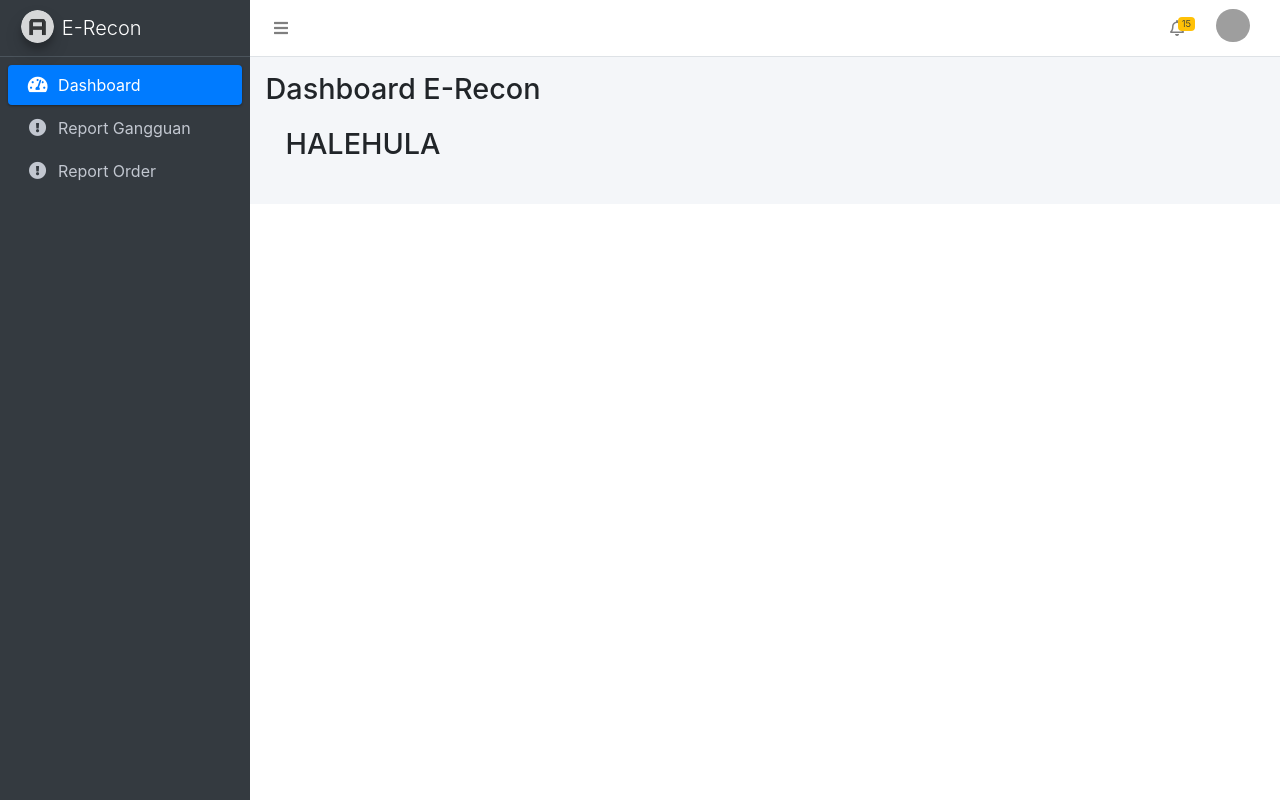
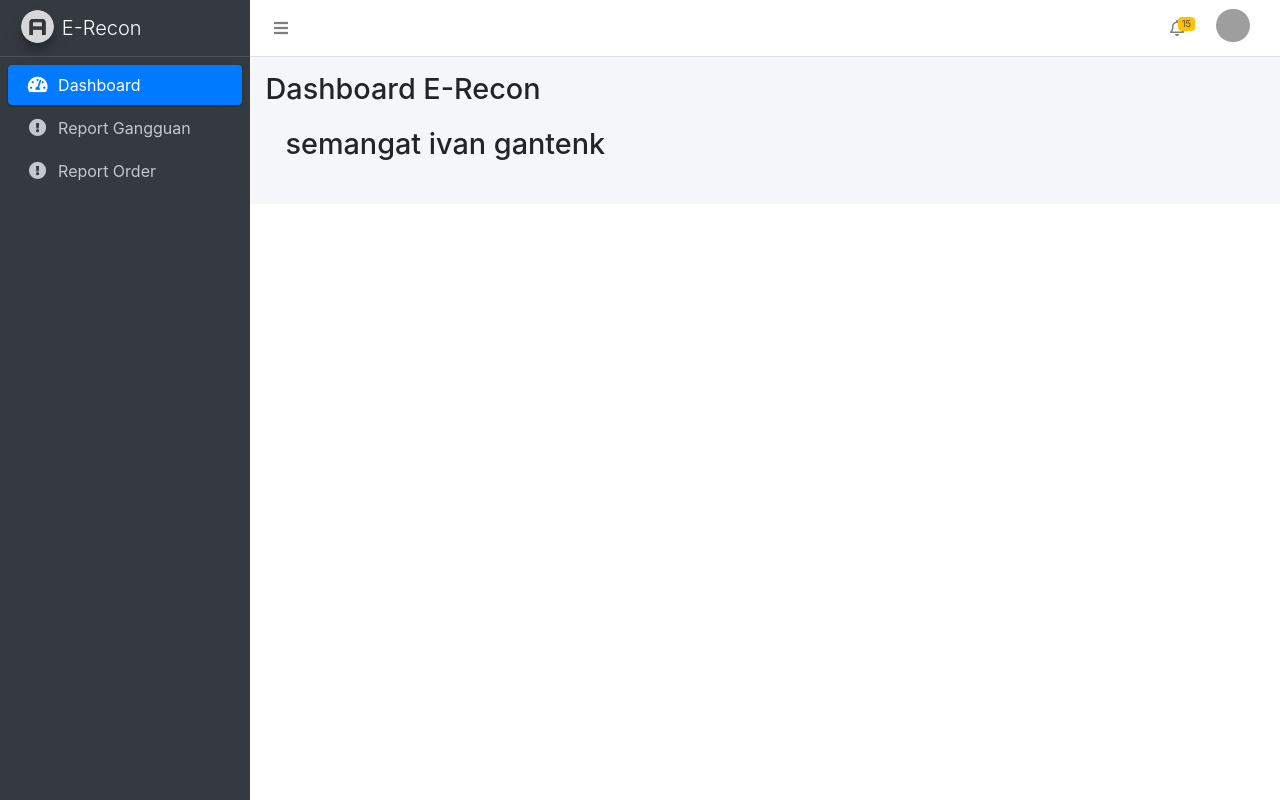
Before and after one commit to ivanhanif03/e-recon, a CodeIgniter 4 app: template app/Views/pages/order.php in a window 1280 px wide. Run offline with PHP 8.4 and a stand-in for CodeIgniter, Linux system fonts and the light colour scheme; the template is opened without the code that fills it, so the values that code supplies are empty; some libraries are stand-ins or nearby versions; grey boxes are pictures that could not be loaded.

Commit message:
view order layout

```diff
--- a/app/Views/pages/order.php
+++ b/app/Views/pages/order.php
@@ -8,7 +8,7 @@
                 <div class="col-sm-6">
                     <h1 class="m-0">Dashboard E-Recon</h1>
                     <div class="card-body">
-                        <h1>HALEHULA</h1>
+                        <h1>semangat ivan gantenk</h1>
 
                     </div>
                 </div>
```
